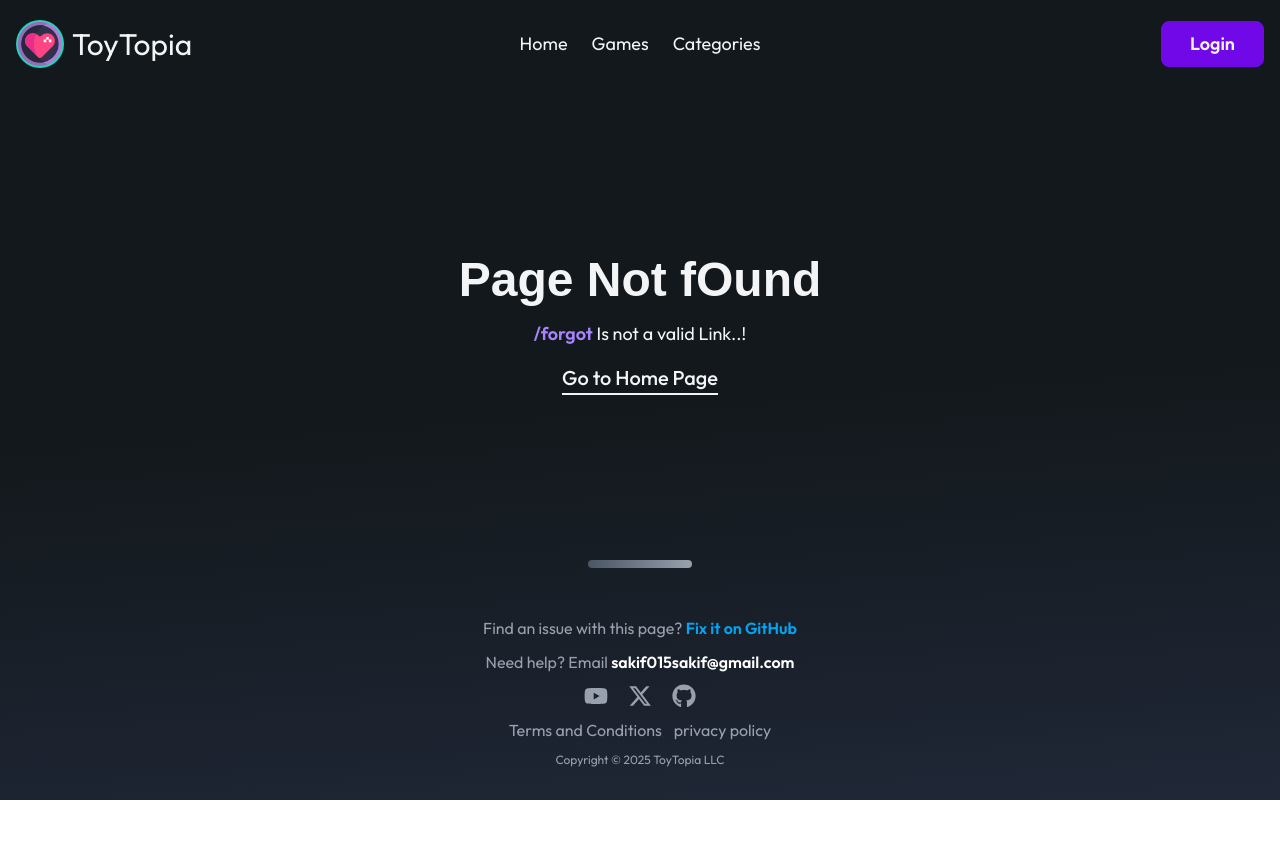
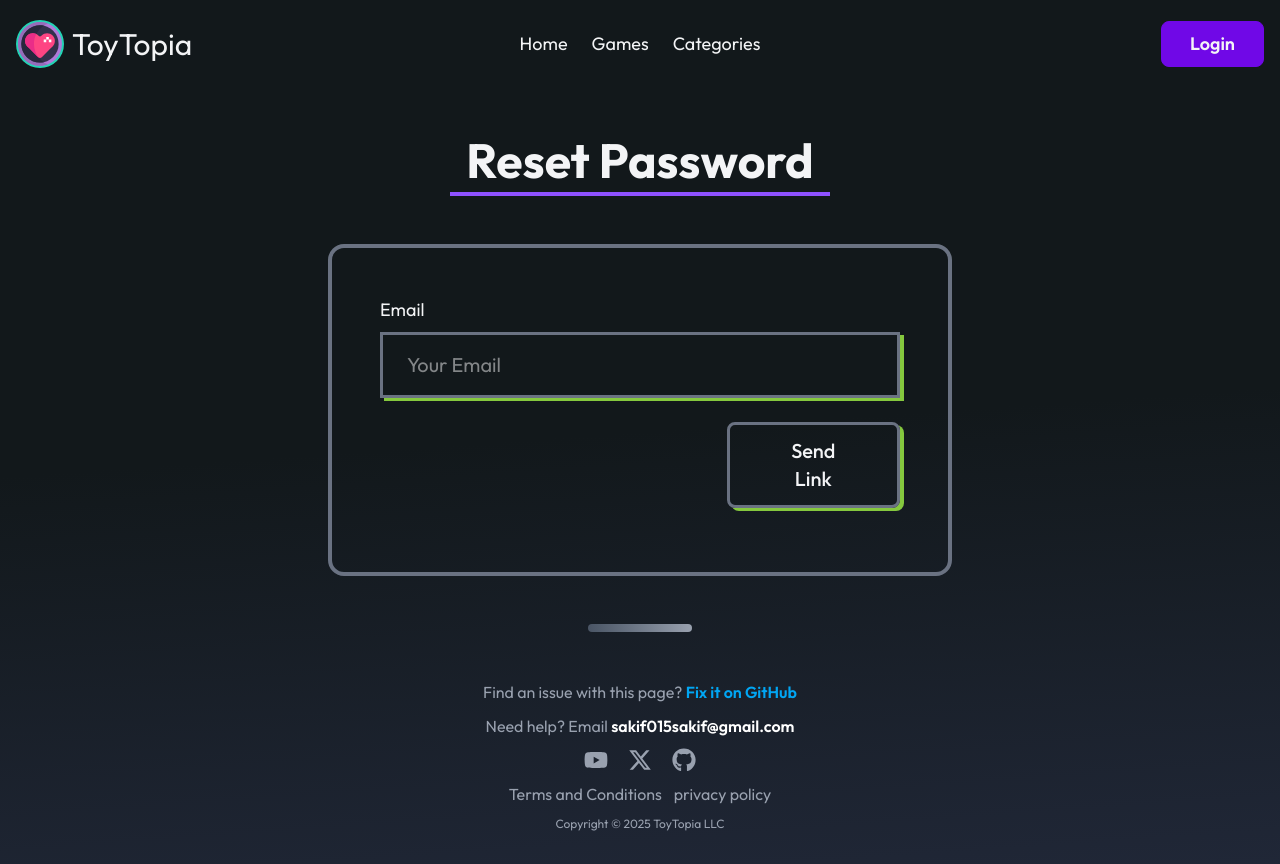
Before and after one commit to MdSakifHossain/PH-Lv01-B12A09-ToyTopia-04-11-2025, a React (Vite) app: page /forgot in a window 1280 px wide. Before the commit the page ends 800 px from the top, so only its background shows below. Built offline with nearby package versions, Linux system fonts and the light colour scheme; no server answers; a web font is replaced by a local one.

Commit message:
feat(forgot-page): complete initial skeleton and UI for ForgotPage

```diff
--- /dev/null
+++ b/src/pages/ForgotPage.jsx
@@ -0,0 +1,72 @@
+import React, { useState } from "react";
+import { toast } from "sonner";
+import CustomToast from "../components/CustomToast";
+import { FaCircleCheck } from "react-icons/fa6";
+import { useNavigate } from "react-router";
+
+const ForgotPage = () => {
+  const navigate = useNavigate();
+  const [isSendClicked, setIsSendClicked] = useState(false);
+
+  const handleFormSubmit = (e) => {
+    e.preventDefault();
+    setIsSendClicked(true);
+    toast.custom(() => (
+      <CustomToast>
+        <FaCircleCheck className="text-xl lg:text-2xl text-gray-300" />
+        <p className="text-lg font-medium lg:text-xl">Check your Inbox ✨</p>
+      </CustomToast>
+    ));
+    setTimeout(() => {
+      navigate("/login");
+      window.open("https://mail.google.com/", "_blank");
+    }, 2000);
+  };
+
+  return (
+    <div className="flex-1 font-outfit flex flex-col items-center justify-center gap-12">
+      {!isSendClicked ? (
+        <>
+          <h1 className="text-5xl font-bold border-b-4 border-violet-500 pb-2 px-4">
+            Reset Password
+          </h1>
+          <form
+            onSubmit={(e) => handleFormSubmit(e)}
+            className="border-4 border-gray-500 w-6/12 px-12 py-12 pb-16 rounded-2xl flex flex-col gap-6"
+          >
+            <label className="flex flex-col gap-2">
+              <span className="text-lg">Email</span>
+              <input
+                className="
+                  retro-shadow px-6 py-4 w-full text-xl border-3 border-gray-500 transition-all duration-200
+                  active:scale-95
+                  focus-visible:outline-0"
+                placeholder="Your Email"
+                type="email"
+                name="email"
+                required
+                autoFocus
+              />
+            </label>
+
+            <div
+              className={`grid grid-cols-3 *:flex-1 *:rounded-lg *:select-none`}
+            >
+              <button className="col-start-3 px-12 py-3 text-xl border-3 border-gray-500 retro-shadow w-full md:w-auto font-medium flex items-center justify-center gap-2 transition-all duration-150 ease-out hover:scale-103 active:scale-99 focus-visible:outline-0 focus-visible:scale-103">
+                Send Link
+              </button>
+            </div>
+          </form>
+        </>
+      ) : (
+        <p className="text-7xl flex flex-col items-center gap-4">
+          Link has been Sent ✅{" "}
+          <span className="font-extrabold text-violet-500">&&</span>
+          Redirecting to the login page shortly 🔗
+        </p>
+      )}
+    </div>
+  );
+};
+
+export default ForgotPage;
--- a/src/pages/LoginPage.jsx
+++ b/src/pages/LoginPage.jsx
@@ -83,7 +83,7 @@ const LoginPage = () => {
               name="password"
             />
             <Link
-              to={`/fogot`}
+              to={`/forgot`}
               className="ps-3 text-base underline underline-offset-2 hover:decoration-violet-500"
             >
               Forgot Password?
--- a/src/routes/routes.jsx
+++ b/src/routes/routes.jsx
@@ -19,6 +19,7 @@ import { homeLoader } from "../loaders/homeLoader";
 import { gamesLoader } from "../loaders/gamesLoader";
 import { gameDetailLoader } from "../loaders/gameDetailLoader";
 import { singleCategoryLoader } from "../loaders/singleCategoryLoader";
+import ForgotPage from "../pages/ForgotPage";
 
 export const router = createBrowserRouter([
   {
@@ -78,6 +79,10 @@ export const router = createBrowserRouter([
           </PrivatePage>
         ),
       },
+      {
+        path: "forgot",
+        element: <ForgotPage />,
+      },
     ],
   },
   {
```
